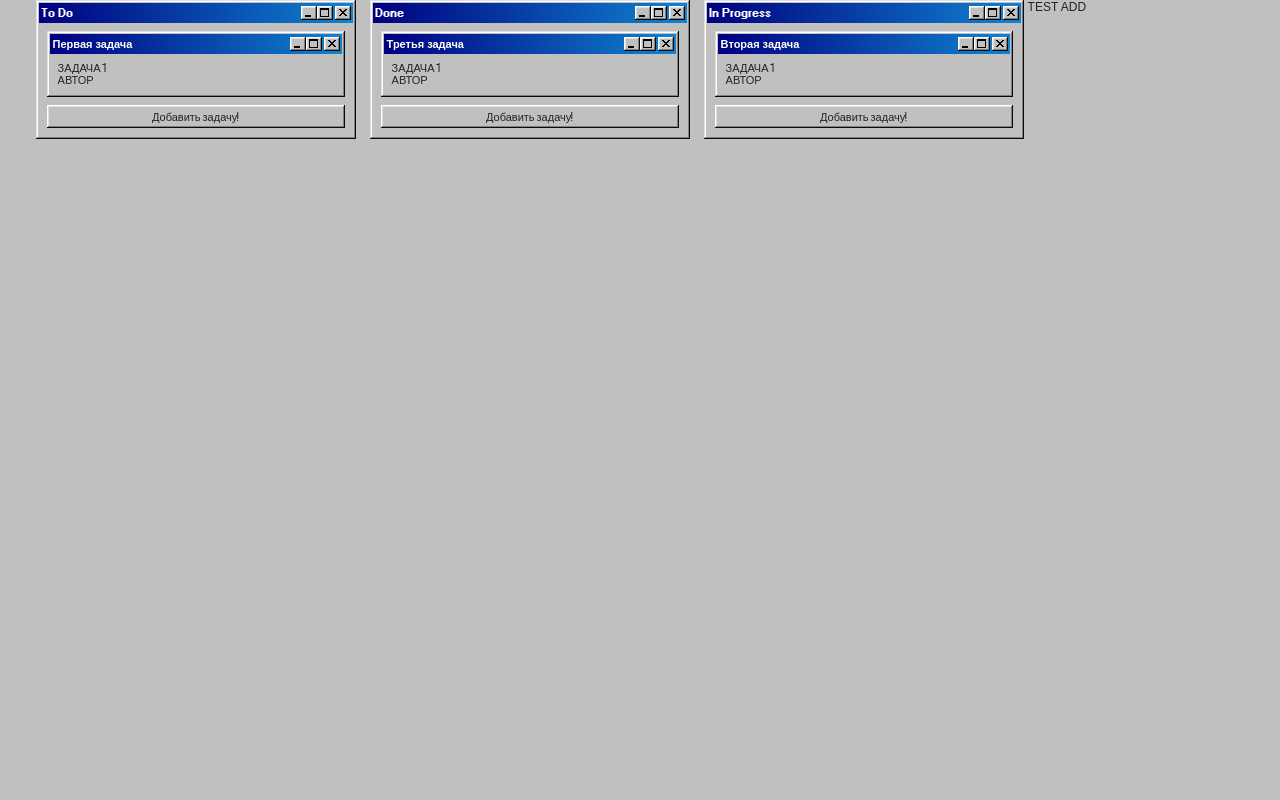
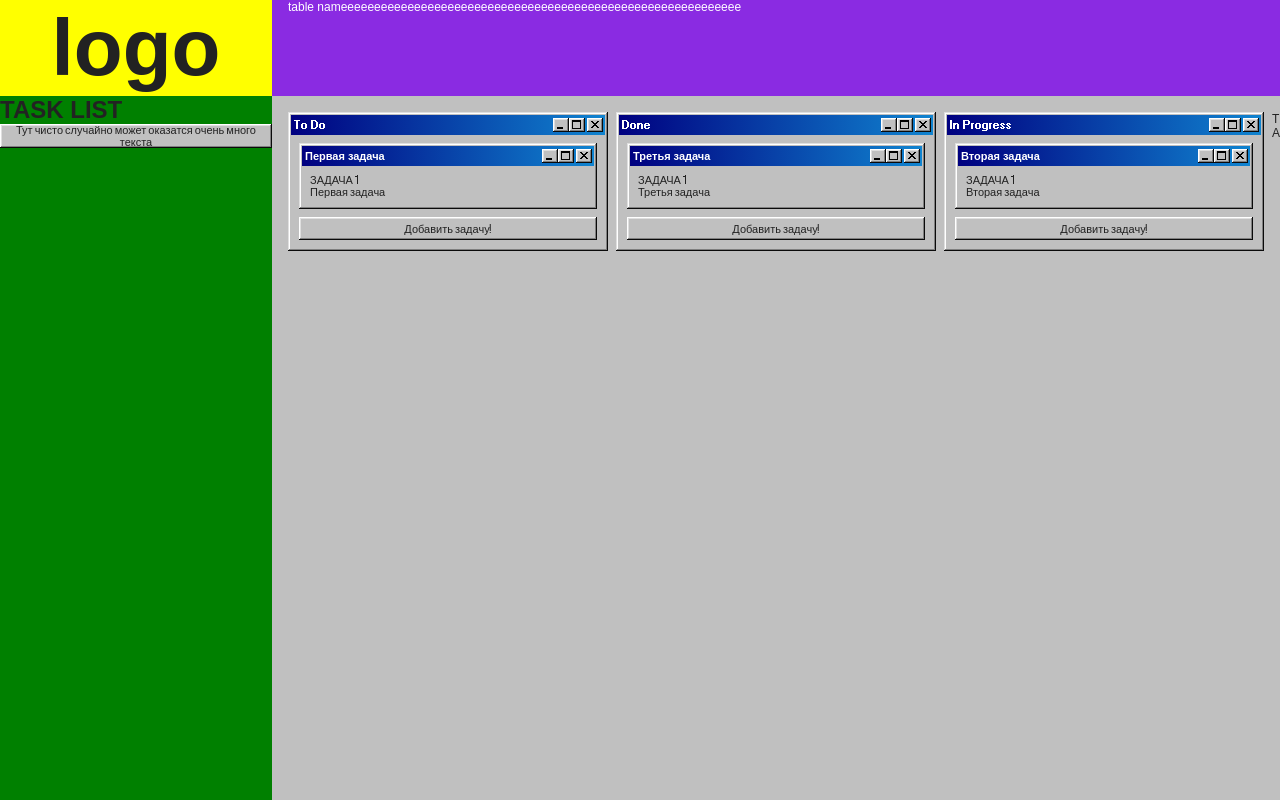
Before and after one commit to AlBelHub/kanba, a React (Vite) app in the folder frontend/: page / in a window 1280 px wide. Built offline with nearby package versions, Linux system fonts and the light colour scheme.

Commit message:
Появились топбар + лого + сайдбар. Пока без функционала.

```diff
--- a/frontend/src/App.css
+++ b/frontend/src/App.css
@@ -1,3 +1,9 @@
+
+:root {
+  --sidebar-width: 17rem;
+  --topbar-height: 6rem;
+}
+
 * {
   margin: 0;
   padding: 0;
@@ -6,32 +12,86 @@
 
 html, body {
   height: 100vh;
-    overflow: hidden; /* Убираем прокрутку страницы */
+  width: 100vw;
+  overflow: hidden;
+}
+
+.main {
+  display: flex;
+  flex-direction: column;
+  height: 100vh;
+  width: 100vw;
+  background-color: blue;
+}
+
+.topbar {
+  display: flex;
+  align-items: center;
+  background-color: red;
+  height: var(--topbar-height);
+  flex-shrink: 0;
+}
+
+.topbar-logo {
+  width: var(--sidebar-width);
+  height: 100%;
+  display: flex;
+  align-items: center;
+  justify-content: center;
+  background-color: yellow;
+}
+
+.topbar-content {
+  flex: 1; /* Занимает оставшееся пространство */
+  min-width: 0; /* Чтобы текст не ломал макет */
+  height: var(--topbar-height);
+  color: white;
+  background-color: blueviolet;
+  overflow: hidden;
+  white-space: nowrap;
+  text-overflow: ellipsis; /* Добавляет "..." при обрезании текста */
+  padding: 0 1rem;
+}
+
+
+.flex-column {
+  display: flex;
+  flex: 1;
+  overflow: hidden;
+}
+
+.sidebar {
+  width: var(--sidebar-width);
+  background-color: green;
+  flex-shrink: 0;
+}
+
+.app {
+  flex: 1;
+  background-color: gold;
+  display: flex;
+  flex-direction: column;
+  overflow: hidden;
 }
 
 .scroll-wrapper {
-    position: relative; /* Убираем фиксированное положение */
-    width: 100vw;
-    height: 100vh;
+  flex: 1;
   display: flex;
-    justify-content: flex-start;
+  overflow-x: auto;
   background: #c0c0c0;
-    overflow-x: auto; /* Горизонтальный скролл */
-    padding: 0 2vw; /* Добавляем отступы слева и справа для скролла */
-    margin-bottom: 2vh; /* Немного пространства снизу */
+  padding: 1rem;
 }
 
 .columns-container {
   display: flex;
-    gap: 4rem; /* Интервал между колонками */
-    align-items: flex-start; /* Колонки не растягиваются по высоте */
+  gap: 0.5rem;
+  align-items: flex-start;
   min-width: 15%;
 }
 
 .column {
-    flex: 0 0 25rem; /* Используем relative width */
-    min-width: 20rem; /* Минимальная ширина */
-
+  flex: 0 0 25rem;
+  min-width: 20rem;
 }
 
 .body-settings {
@@ -40,7 +100,3 @@
   gap: 0.5rem;
   min-width: 10%;
 }
-
-  .task {
-
-  }
--- a/frontend/src/App.tsx
+++ b/frontend/src/App.tsx
@@ -174,6 +174,27 @@ function App() {
 
     <>
 
+    <div className="main">
+      <div className="topbar">
+        <div className="topbar-logo">
+          <h1>logo</h1>
+        </div>
+        <div className="topbar-content">
+          table nameeeeeeeeeeeeeeeeeeeeeeeeeeeeeeeeeeeeeeeeeeeeeeeeeeeeeeeeeeee
+        </div>
+      </div>
+
+      <div className="flex-column">
+        <div className="sidebar">
+
+          <h4>TASK LIST</h4>
+
+          <button >
+            <p>Тут чисто случайно может оказатся очень много текста</p>
+          </button>
+
+        </div>
+        <div className="app">
 
         <div className="scroll-wrapper" ref={scrollRef}>
         <div className="columns-container">
@@ -210,6 +231,16 @@ function App() {
           <div className="AddButton" onClick={handleAddColumn}>TEST ADD</div>
         </div>
       </div>
+
+        </div>
+      </div>
+
+
+    </div>
+
+
+
+
               </>
   );
 }
--- a/frontend/src/Components/Columns.tsx
+++ b/frontend/src/Components/Columns.tsx
@@ -34,16 +34,11 @@ export default function Columns({ colId, colName, tasks, setColumns }: ColumnPro
   const style = {
     transform: CSS.Transform.toString(transform),
     transition,
-    width: "250px",
-    minWidth: "250px",
-    maxWidth: "250px",
-    display: "inline-block",
+    display: "block",
     verticalAlign: "top",
-    margin: "0 10px",
     opacity: isDragging ? 0.5 : 1,
     cursor: "grab",
-    boxSizing: "border-box",
-    minHeight: "100vh", // Минимальная высота, чтобы не схлопывалось
+    minHeight: "100rem", //Не должно так быть!
   };
 
   const handleAddTask = () => {
--- a/frontend/src/Components/TaskItem.tsx
+++ b/frontend/src/Components/TaskItem.tsx
@@ -39,7 +39,7 @@ const TaskItem: React.FC<TaskProps> = ({ task, columnId, taskIndex }) => {
       </div>
       <div className="window-body">
         <p>ЗАДАЧА {taskIndex + 1}</p>
-        <p>АВТОР</p>
+        <p>{task.title}</p>
       </div>
     </div>
   );
```
Lines whose indentation alone changed are shown as unchanged.
